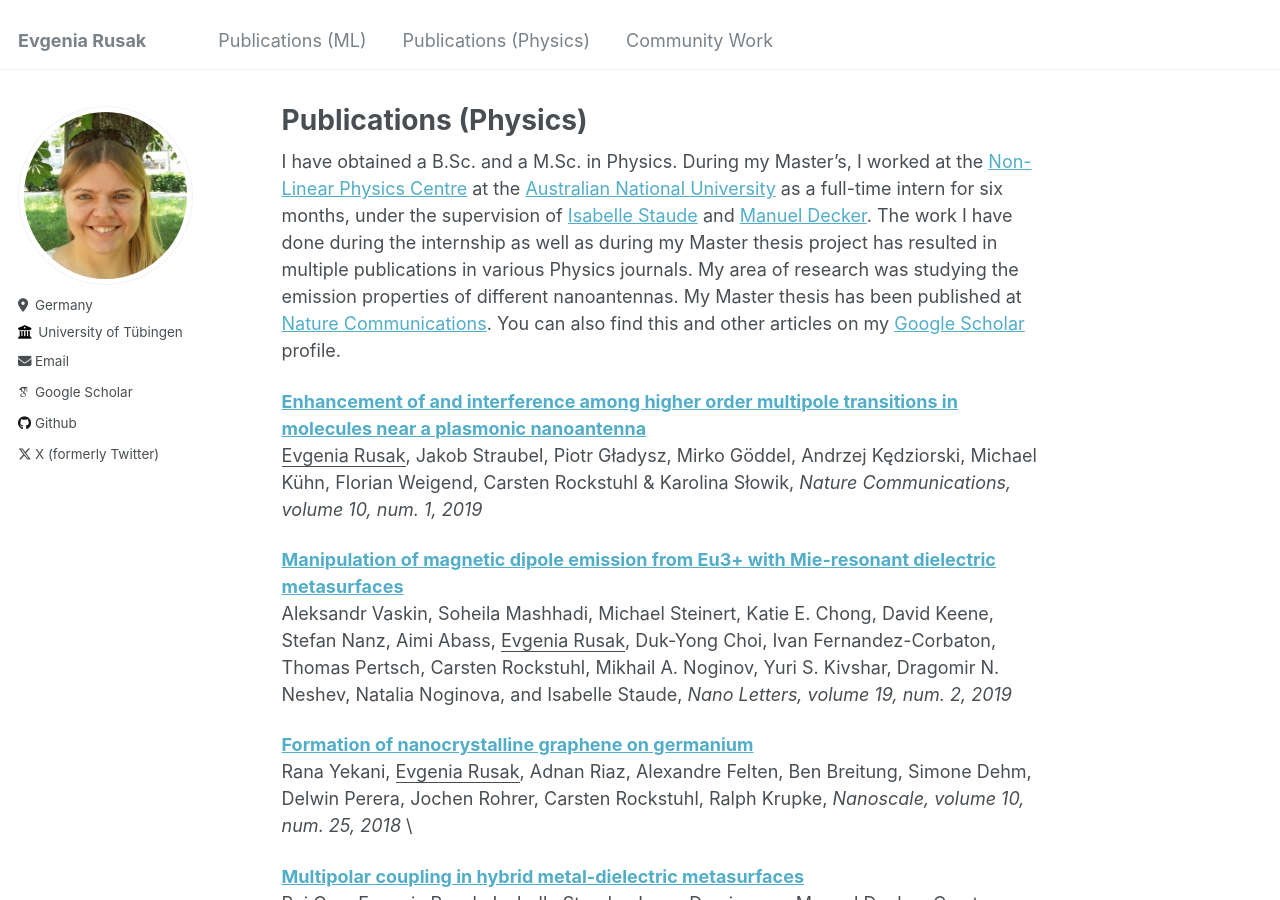
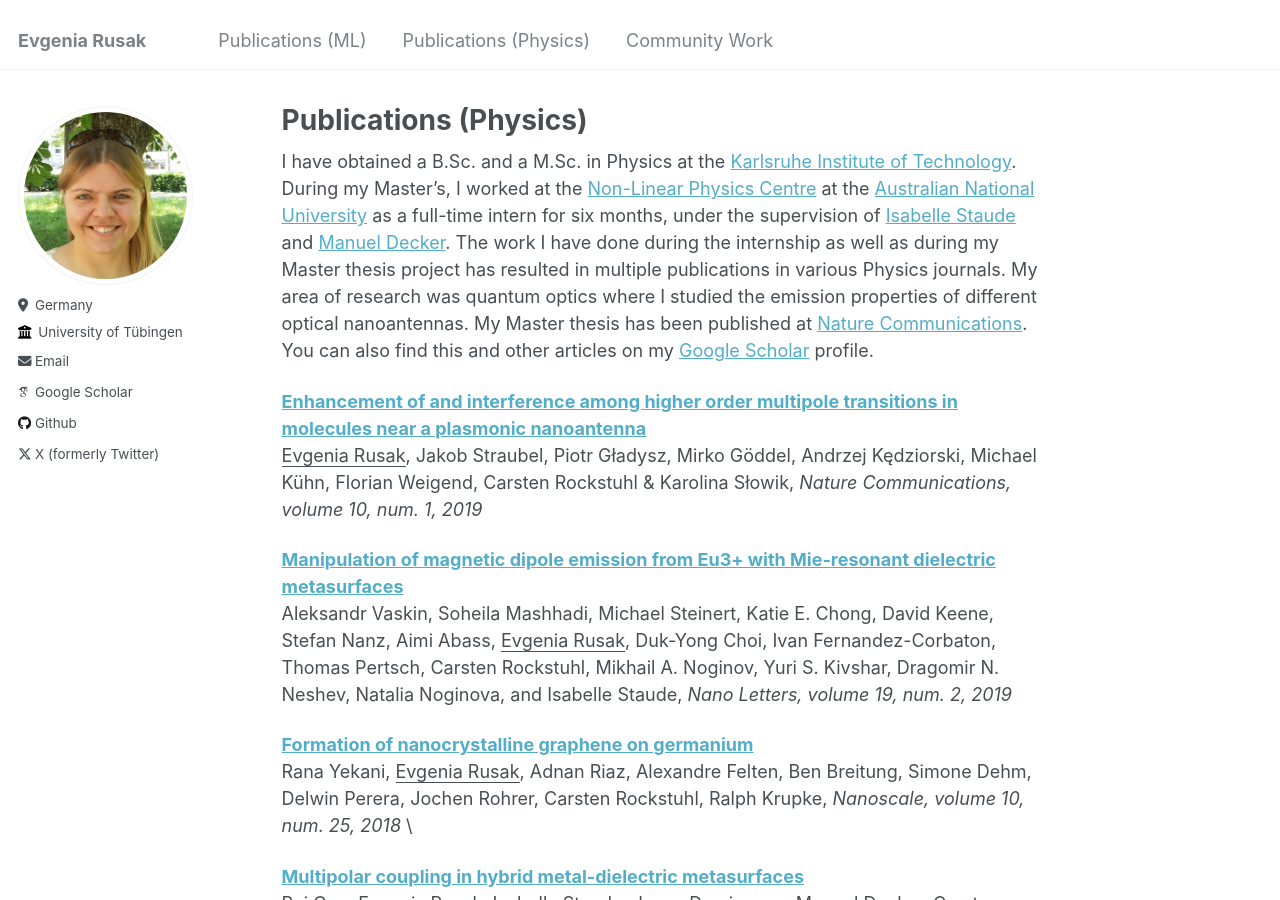
Before and after one commit to evgeniarusak/evgeniarusak.github.io, a Jekyll site: the page built from _pages/publications_physics.md, in a window 1280 px wide and 900 px high. Built offline with Jekyll 4.4.1, drawn with Linux system fonts in a browser that asks for light colours; some web fonts are replaced.

Commit message:
rephrased text in pubs_physics

```diff
--- a/_pages/publications_physics.md
+++ b/_pages/publications_physics.md
@@ -5,7 +5,7 @@ permalink: /publications_physics/
 
 ---
 
-I have obtained a B.Sc. and a M.Sc. in Physics. During my Master's, I worked at the [Non-Linear Physics Centre](https://physics.anu.edu.au/research/ftp/nlpc/) at the [Australian National University](https://www.anu.edu.au/) as a full-time intern for six months, under the supervision of [Isabelle Staude](https://scholar.google.de/citations?user=HPqyVz8AAAAJ&hl=de) and [Manuel Decker](https://scholar.google.de/citations?hl=de&user=KGtnLIgAAAAJ&view_op=list_works&sortby=pubdate). The work I have done during the internship as well as during my Master thesis project has resulted in multiple publications in various Physics journals. My area of research was studying the emission properties of different nanoantennas. My Master thesis has been published at [Nature Communications](https://www.nature.com/articles/s41467-019-13748-4). You can also find this and other articles on my [Google Scholar](https://scholar.google.com/citations?user=XKc19kkAAAAJ&hl=en&oi=ao) profile.
+I have obtained a B.Sc. and a M.Sc. in Physics at the [Karlsruhe Institute of Technology](https://www.kit.edu/english/index.php). During my Master's, I worked at the [Non-Linear Physics Centre](https://physics.anu.edu.au/research/ftp/nlpc/) at the [Australian National University](https://www.anu.edu.au/) as a full-time intern for six months, under the supervision of [Isabelle Staude](https://scholar.google.de/citations?user=HPqyVz8AAAAJ&hl=de) and [Manuel Decker](https://scholar.google.de/citations?hl=de&user=KGtnLIgAAAAJ&view_op=list_works&sortby=pubdate). The work I have done during the internship as well as during my Master thesis project has resulted in multiple publications in various Physics journals. My area of research was quantum optics where I studied the emission properties of different optical nanoantennas. My Master thesis has been published at [Nature Communications](https://www.nature.com/articles/s41467-019-13748-4). You can also find this and other articles on my [Google Scholar](https://scholar.google.com/citations?user=XKc19kkAAAAJ&hl=en&oi=ao) profile.
 
 
 
```
